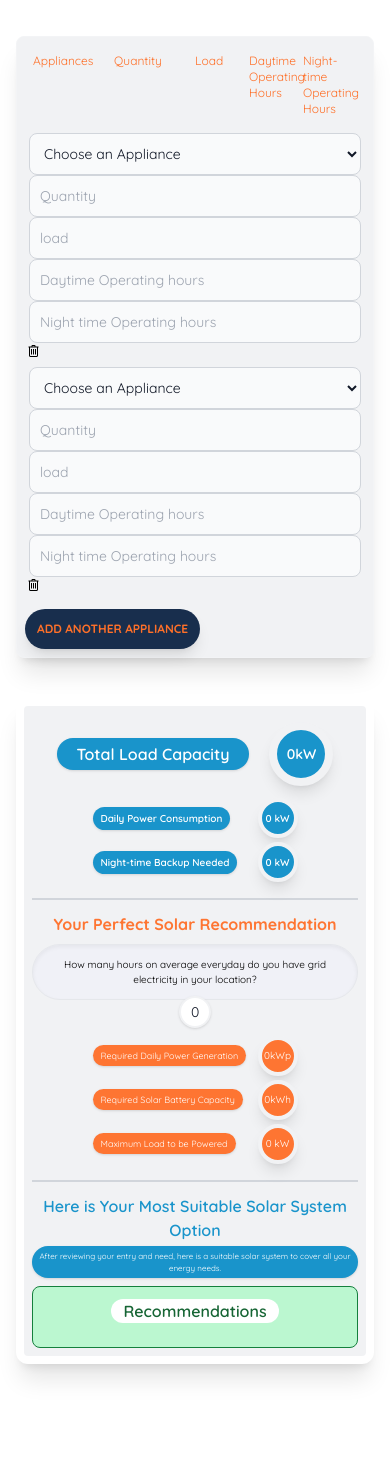
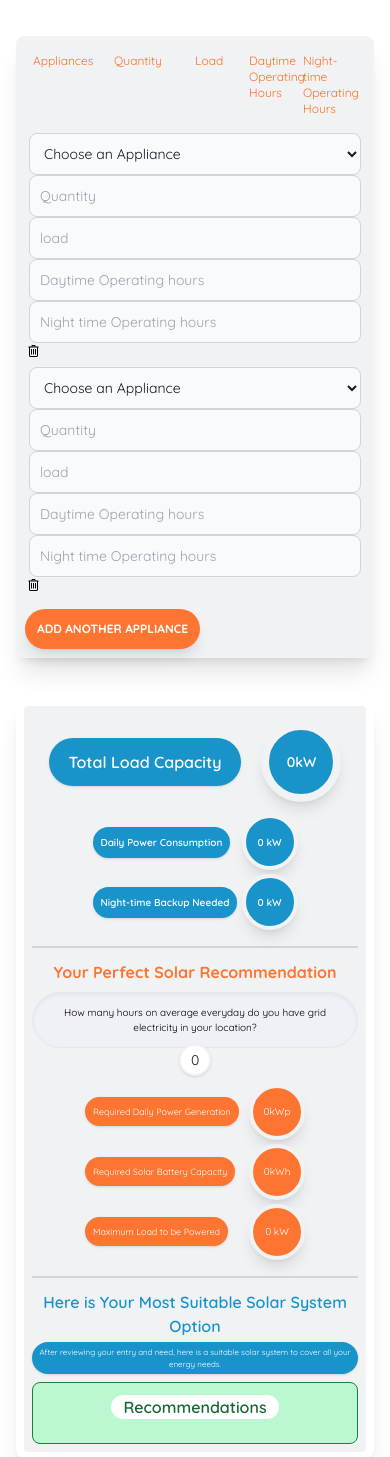
Before and after one commit to etoyin/luminous_product_builder, a React (Vite) app: page /calculator in a window 390 px wide. Shown: the top 1457 px of the page. Before the commit the page ends 1400 px from the top, so only its background shows below. Built offline with nearby package versions, Linux system fonts and the light colour scheme.

Commit message:
Mobile View

```diff
--- a/src/components/Calculator.jsx
+++ b/src/components/Calculator.jsx
@@ -189,31 +189,31 @@ function Calculator() {
                     })
                 }
                 <div className="">
-                    <button className='shadow-lg bg-[#182e4d] uppercase text-xs font-bold p-3 mt-2 rounded-full text-[#fe7029]' onClick={() => handleAddInput()}>Add Another Appliance</button>
+                    <button className='shadow-lg bg-[#fe7532] uppercase text-xs font-bold p-3 mt-2 rounded-full text-[#fff]' onClick={() => handleAddInput()}>Add Another Appliance</button>
                 </div>
 
             </div>
             <div className="w-full p-2 sm:p-4 md:w-4/12 border-8 border-white rounded-xl shadow-xl my-5 bg-[#f1f2f4]">
                 <div className="font-semibold mt-2 flex text-white flex-wrap justify-center items-center mx-auto" >
-                    <div className="bg-[#1994cb] text-base shadow py-1 px-5 mr-5 md:mr-3 lg:mr-5 rounded-full">Total Load Capacity</div>
+                    <div className="bg-[#1994cb] text-base shadow py-3 px-5 mr-5 md:mr-3 lg:mr-5 rounded-full">Total Load Capacity</div>
 
                     <div
-                        className="text-sm shadow-lg rounded-full text-center w-16 h-16 border-8 border-[#f1f2f4] bg-[#1994cb] flex items-center justify-center">
+                        className="text-sm shadow-lg rounded-full text-center w-20 h-20 border-8 border-[#f1f2f4] bg-[#1994cb] flex items-center justify-center">
                         {appData.load}kW
                     </div>
                 </div>
                 <div className="my-3 font-semibold flex text-white flex-wrap justify-between items-center">
                     <div className="flex mb-1 items-center w-[205px] sm:w-max m-auto justify-between">
-                        <div className="bg-[#1994cb] text-[10px] shadow py-1 px-2 mr-1 rounded-full">Daily Power Consumption</div>
+                        <div className="bg-[#1994cb] text-[10px] shadow py-2 px-2 mr-1 rounded-full">Daily Power Consumption</div>
                         <div
-                            className="text-[10px] shadow-lg rounded-full text-center w-10 h-10 border-4 border-[#f1f2f4] bg-[#1994cb] flex items-center justify-center">
+                            className="text-[10px] shadow-lg rounded-full text-center w-14 h-14 border-4 border-[#f1f2f4] bg-[#1994cb] flex items-center justify-center">
                             {isNaN(appData.daily_power)? "0": appData.daily_power} kW
                         </div>
                     </div>
                     <div className="flex mb-1 items-center w-[205px] m-auto sm:w-max justify-between">
-                        <div className="bg-[#1994cb] text-[10px] shadow py-1 px-2 mr-1 sm:mx-1 rounded-full">Night-time Backup Needed</div>
+                        <div className="bg-[#1994cb] text-[10px] shadow py-2 px-2 mr-1 sm:mx-1 rounded-full">Night-time Backup Needed</div>
                         <div
-                            className="text-[10px] shadow-lg rounded-full text-center w-10 h-10 border-4 border-[#f1f2f4] bg-[#1994cb] flex items-center justify-center">
+                            className="text-[10px] shadow-lg rounded-full text-center w-14 h-14 border-4 border-[#f1f2f4] bg-[#1994cb] flex items-center justify-center">
                             {isNaN(appData.night_power)? "0" : appData.night_power} kW
                         </div>
                     </div>
@@ -243,26 +243,26 @@ function Calculator() {
                             </p>
                         </div>
                         <div className="w-full sm:w-7/12 text-white">
-                            <div className="flex items-center w-[205px] m-auto justify-between my-1">
-                                <div className="bg-[#fe7532] text-[9px] shadow py-1 px-2 mr-1 rounded-full">Required Daily Power Generation</div>
+                            <div className="flex items-center w-[220px] m-auto justify-between my-1">
+                                <div className="bg-[#fe7532] text-[9px] shadow py-2 px-2 mr-1 rounded-full">Required Daily Power Generation</div>
                                 <div
-                                    className="text-[10px] shadow-lg rounded-full text-center w-10 h-10 border-4 border-[#f1f2f4] bg-[#fe7532] flex items-center justify-center">
+                                    className="text-[10px] shadow-lg rounded-full text-center w-14 h-14 border-4 border-[#f1f2f4] bg-[#fe7532] flex items-center justify-center">
                                     {isNaN(appData.daily_power - (appData.load * appData.grid_time))?
                                     "0":
                                     Math.round(((appData.daily_power - (appData.load * appData.grid_time)) + Number.EPSILON) * 100) / 100}kWp
                                 </div>
                             </div>
-                            <div className="flex items-center w-[205px] m-auto justify-between my-1">
-                                <div className="bg-[#fe7532] text-[9px] shadow py-1 px-2 mr-1 rounded-full">Required Solar Battery Capacity</div>
+                            <div className="flex items-center w-[220px] m-auto justify-between my-1">
+                                <div className="bg-[#fe7532] text-[9px] shadow py-2 px-2 mr-1 rounded-full">Required Solar Battery Capacity</div>
                                 <div
-                                    className="text-[10px] shadow-lg rounded-full text-center w-10 h-10 border-4 border-[#f1f2f4] bg-[#fe7532] flex items-center justify-center">
+                                    className="text-[10px] shadow-lg rounded-full text-center w-14 h-14 border-4 border-[#f1f2f4] bg-[#fe7532] flex items-center justify-center">
                                     {isNaN(appData.night_power)? "0" : appData.night_power}kWh
                                 </div>
                             </div>
-                            <div className="flex items-center w-[205px] m-auto justify-between my-1">
-                                <div className="bg-[#fe7532] text-[9px] shadow py-1 px-2 mr-1 rounded-full">Maximum Load to be Powered</div>
+                            <div className="flex items-center w-[220px] m-auto justify-between my-1">
+                                <div className="bg-[#fe7532] text-[9px] shadow py-2 px-2 mr-1 rounded-full">Maximum Load to be Powered</div>
                                 <div
-                                    className="text-[10px] shadow-lg rounded-full text-center w-10 h-10 border-4 border-[#f1f2f4] bg-[#fe7532] flex items-center justify-center">
+                                    className="text-[10px] shadow-lg rounded-full text-center w-14 h-14 border-4 border-[#f1f2f4] bg-[#fe7532] flex items-center justify-center">
                                     {isNaN(appData.load)? "0" : appData.load} kW
                                 </div>
                             </div>
--- a/src/components/conditions.js
+++ b/src/components/conditions.js
@@ -98,7 +98,7 @@ export const recommendInverter = (entry) =>{
             result = [1, "Unit of Arnergy 5kVA Inverter "];
             break;
         case entry > 5:
-            result = [round5(entry*100/80), 'Unit of Arnergy 5kVA Inverter'];
+            result = [(round5(entry*100/80) / 5), 'Unit of Arnergy 5kVA Inverter'];
             break;
         default:
             break;
```
